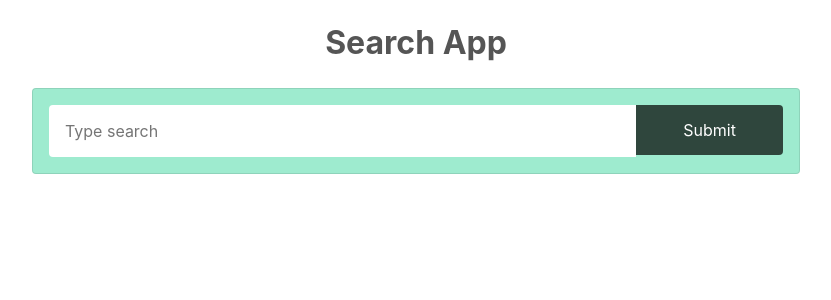
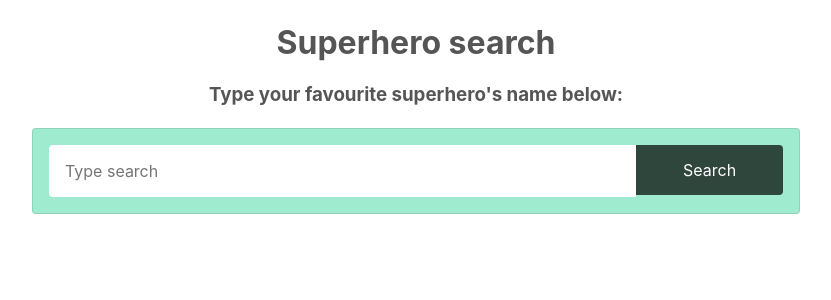
Before and after one commit to BillalPatel/superhero-search-app, a React (Create React App) app: page / in a window 1280 px wide. Shown: the top 300 px of the page, without its empty margins (224-1055 px from the left). Built offline with nearby package versions, Linux system fonts and the light colour scheme.

Commit message:
Tidy up and remove placeholder

```diff
--- a/src/components/Card.js
+++ b/src/components/Card.js
@@ -9,7 +9,7 @@ const Card = ({title, image, fullName, placeOfBirth, firstAppearance}) => {
             <div>
               <img className='db tc' alt='Superhero' src={image}/>
               <h5 className='f3 tc mt4 mb2 avenir f4'>{fullName}</h5>
-              <hr class="mw2 bb bw1 b--black-10"/>
+              <hr className="mw2 bb bw1 b--black-10"/>
           	  <div className='f6 dark-gray o-50 mb4 tc'>{placeOfBirth}</div>
           	<div>
           	  <p className='lh-copy measure center f6 black-70'>First Appearance: <br/>{firstAppearance}</p>
--- a/src/components/Header.js
+++ b/src/components/Header.js
@@ -3,7 +3,8 @@ import React from 'react';
 const Header = () => {
 	return (
 		<header className='tc pv1'>
-			<h1 className='mid-gray'>Search App</h1>
+			<h1 className='mid-gray'>Superhero search</h1>
+			<h3 className='mid-gray'>Type your favourite superhero's name below:</h3>
 		</header>
 	)
 }
--- a/src/components/SearchBox.js
+++ b/src/components/SearchBox.js
@@ -5,7 +5,7 @@ const SearchBox = ({searchChange}) => {
   		<div className='bg-light-green mw7 center pa3 br2-ns ba b--black-10'>
 		    <div className='cf'>
 				<input type='search' placeholder='Type search' onBlur={searchChange} className='f6 f5-l input-reset bn fl black-80 bg-white pa3 lh-solid w-100 w-75-m w-80-l br2-ns br--left-ns'/>
-				<input type='submit'className='f6 f5-l button-reset fl pv3 tc bn bg-animate bg-black-70 hover-bg-black white pointer w-100 w-25-m w-20-l br2-ns br--right-ns'/>
+				<button type='submit' onSubmit={searchChange} className='f6 f5-l button-reset fl pv3 tc bn bg-animate bg-black-70 hover-bg-black white pointer w-100 w-25-m w-20-l br2-ns br--right-ns'>Search</button>
 			</div>
 		</div>
 	)
--- a/src/containers/App.js
+++ b/src/containers/App.js
@@ -11,7 +11,7 @@ class App extends Component {
 		super();
 		this.state = {
 			dataP: [],
-			searchField: 'batman'
+			searchField: ''
 		};
 	}
 
@@ -31,7 +31,6 @@ class App extends Component {
 					dataP: someData
 				});
 			})
-
 	}
 
 	render() {
```
